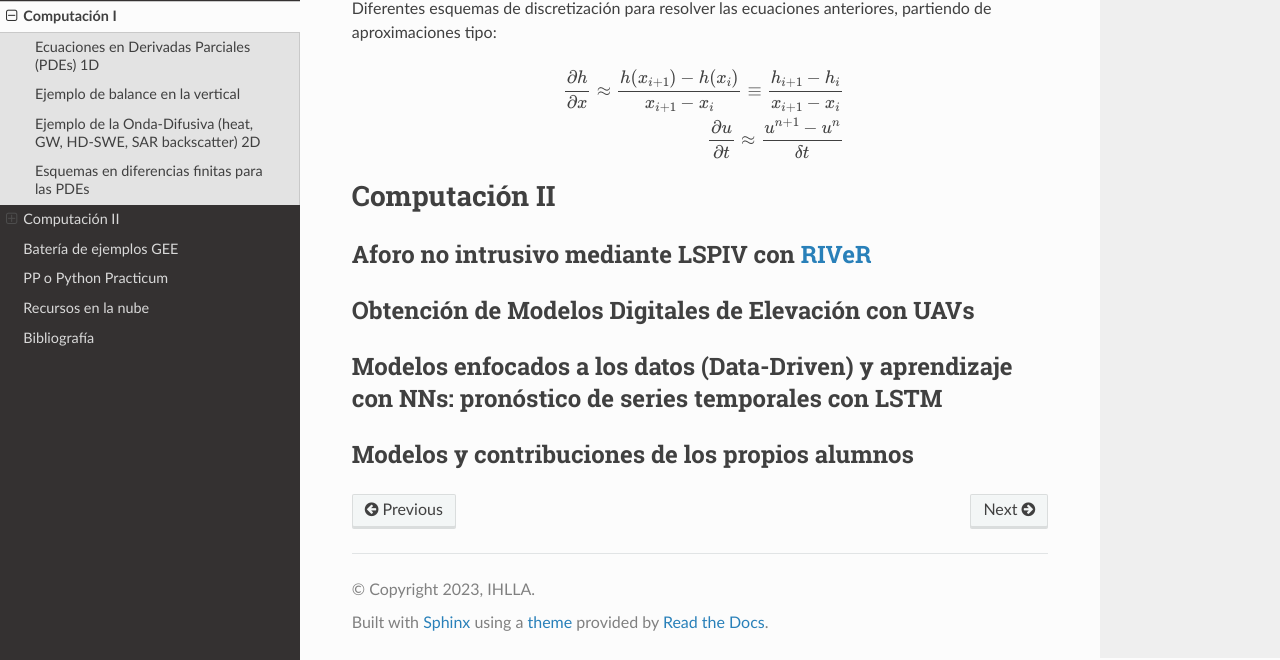
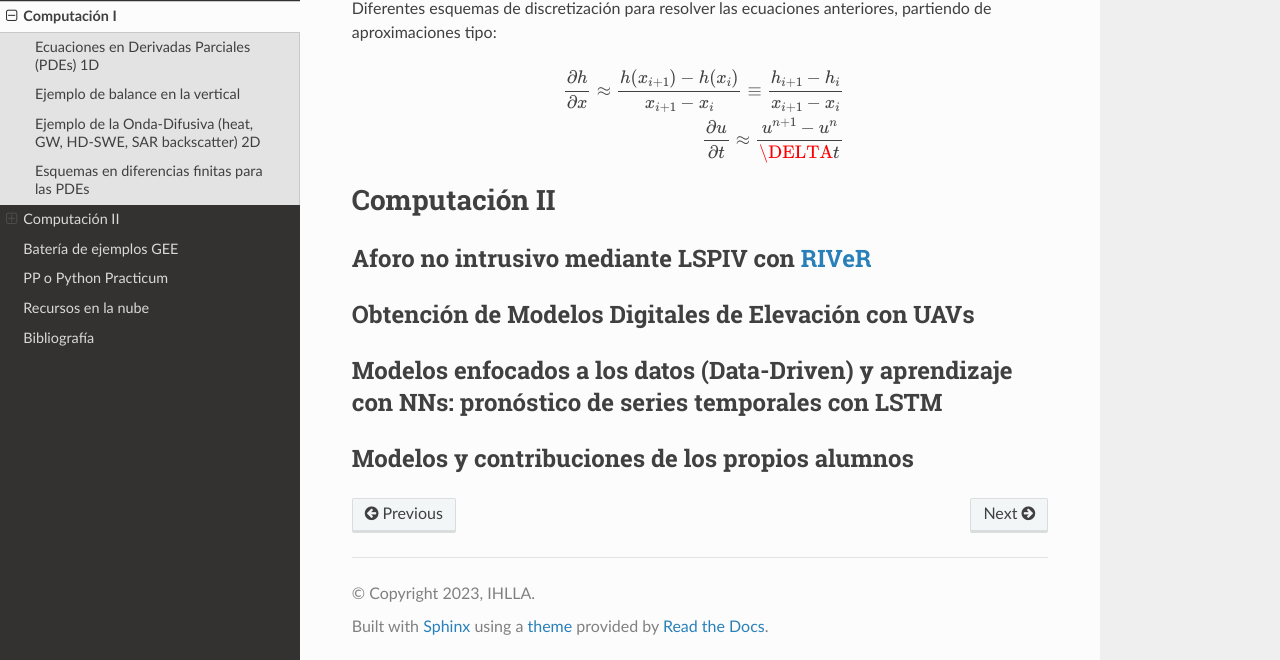
Before and after one commit to ivillamadrid/HidrologiaXXI, a Sphinx documentation site: the page built from docs/source/computacion.rst, in a window 1280 px wide and 900 px high, scrolled down 1301 px. Shown: the part 237-897 px from the top of the window. Built offline with Sphinx 7.4.7 and the Read the Docs theme 2.0.0, drawn with Linux system fonts in a browser that asks for light colours.

```diff
--- a/docs/source/computacion.rst
+++ b/docs/source/computacion.rst
@@ -75,7 +75,7 @@ Diferentes esquemas de discretización para resolver las ecuaciones anteriores,
 
   \frac{\partial h}{\partial x} \approx \frac{h(x_{i+1})-h(x_i)}{x_{i+1} - x_i} \equiv \frac{h_{i+1}-h_i}{x_{i+1} - x_i}
 
-  \frac{\partial u}{\partial t} \approx \frac{u^{n+1}-u^n}{\delta t}
+  \frac{\partial u}{\partial t} \approx \frac{u^{n+1}-u^n}{\DELTA t}
 
 
 
```
